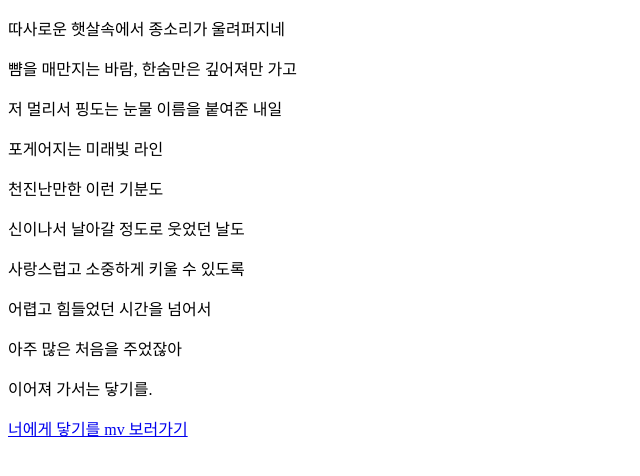
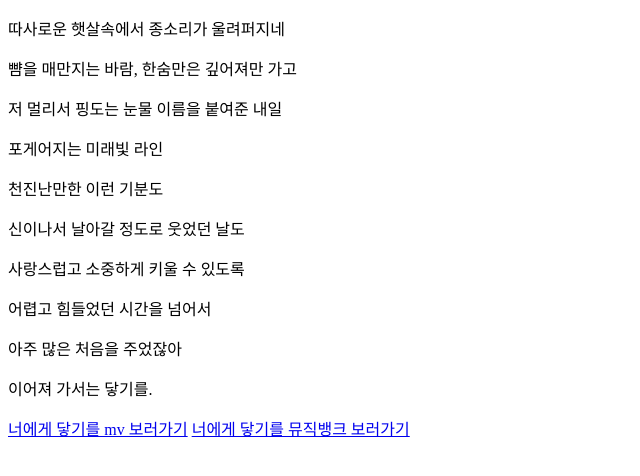
Before and after one commit to react-wiggle/git-test, a plain HTML site: page index.html in a window 1280 px wide. Shown: the whole page, without its empty margins (0-640 px from the left). Drawn offline with Linux system fonts and the light colour scheme.

Commit message:
너에게 닿기를 뮤직뱅크 영상 바로가기 버튼 추가
# Conflicts:
#	index.html

```diff
--- a/index.html
+++ b/index.html
@@ -19,5 +19,6 @@
         <p>이어져 가서는 닿기를.</p>
     </div>
     <a href="https://youtu.be/Ry1RrIVyl1M?si=TigV13_u6Xt-pQOP" target="_blank">너에게 닿기를 mv 보러가기</a>
+    <a href="https://youtu.be/9_Safk5Si8Q?si=3rFttZAQPWAlm2qe" target="_blank">너에게 닿기를 뮤직뱅크 보러가기</a>
 </body>
 </html>
```
